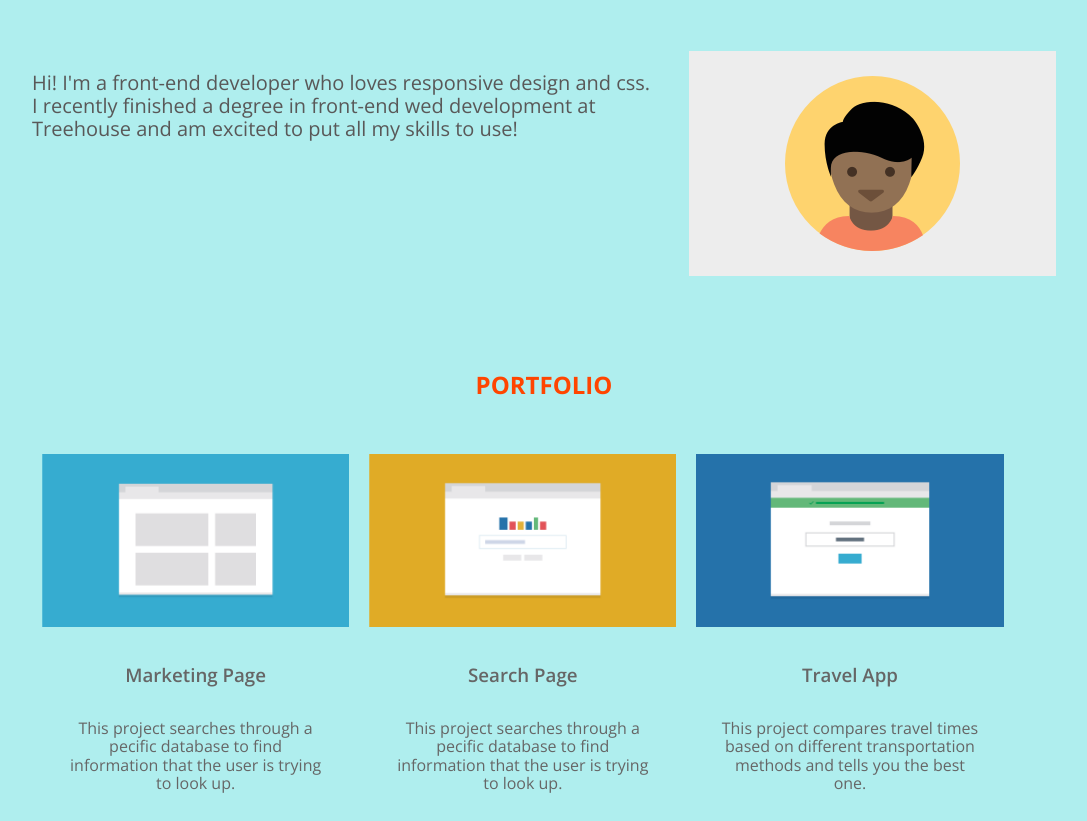
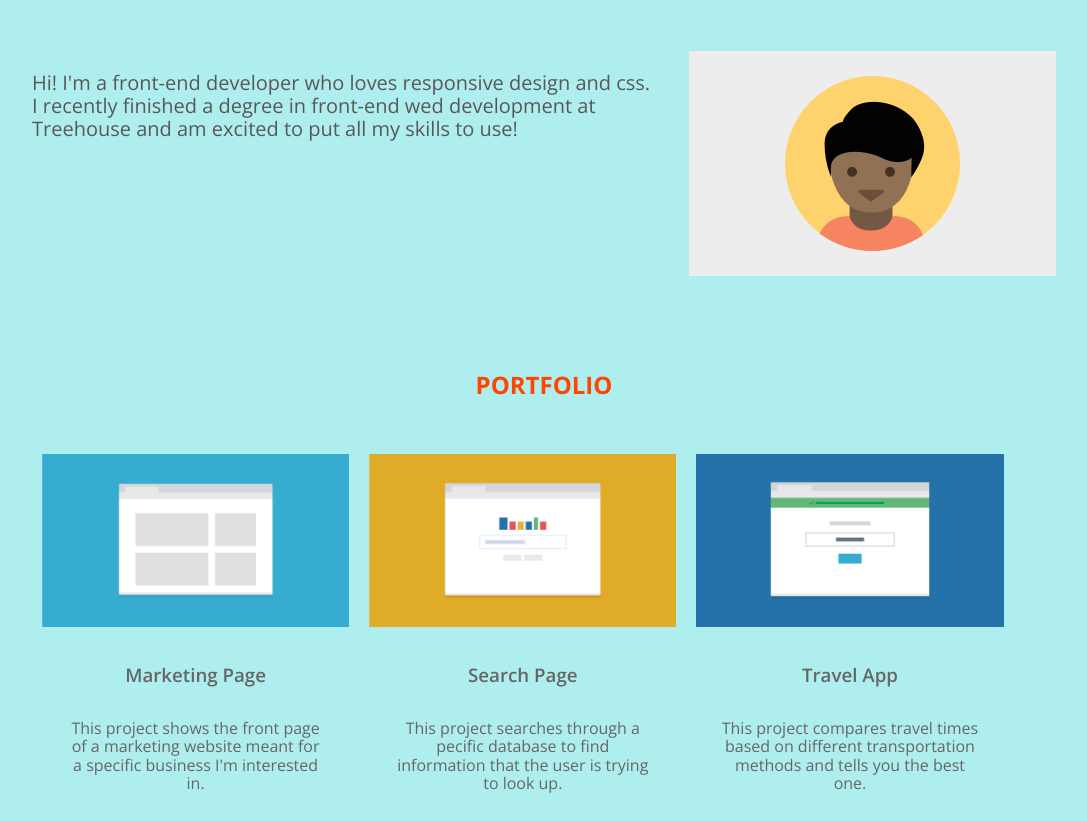
Before and after one commit to bwalkerwebdev/Techdegree-Project-2, a plain HTML site: page index.html in a window 1280 px wide. Shown: the part 123-944 px from the top of the page, without its empty margins (96-1183 px from the left). Drawn offline with nearby package versions, Linux system fonts and the light colour scheme.

Commit message:
Correct portfolio text

```diff
--- a/index.html
+++ b/index.html
@@ -36,7 +36,7 @@
         <div class="project">
             <img src="images/portfolio-1.png" alt="portfolio picture" />
             <h3>Marketing Page</h3>
-            <p class="portfolio-text">This project searches through a pecific database to find information that the user is trying to look up.</p>
+            <p class="portfolio-text">This project shows the front page of a marketing website meant for a specific business I'm interested in.</p>
         </div>
 
         <div class="project">
```
